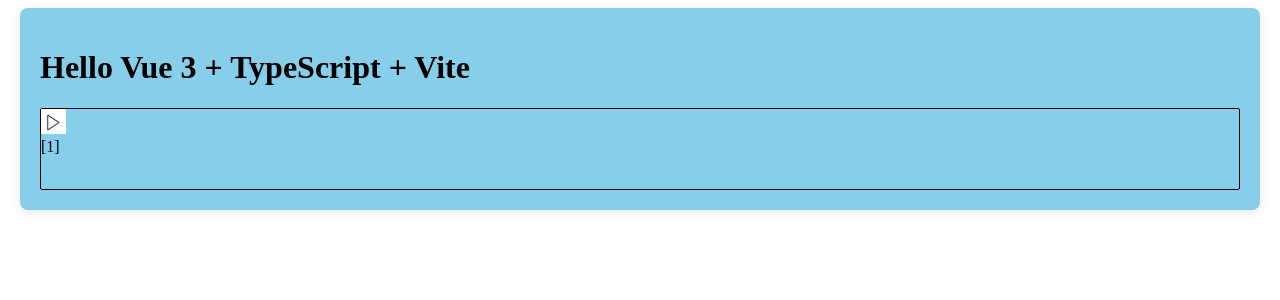
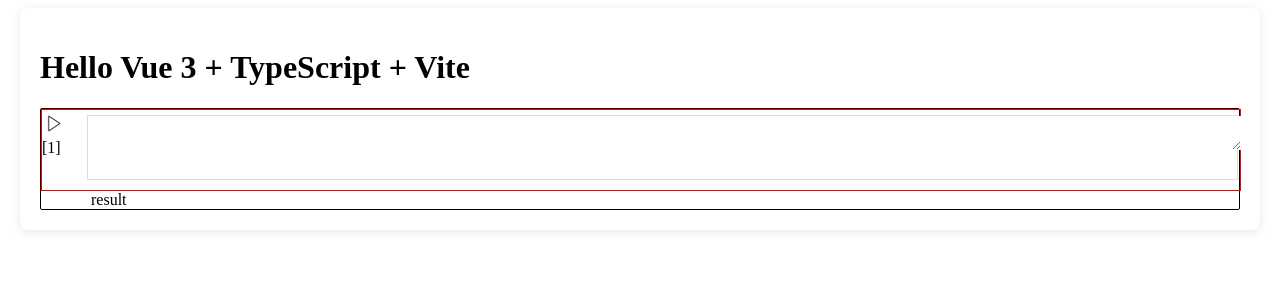
Before and after one commit to Jaleef/sqlnotebook, a Vue app: page / in a window 1280 px wide. Shown: the top 300 px of the page. Built offline with nearby package versions, Linux system fonts and the light colour scheme.

Commit message:
修改了一下布局

```diff
--- a/src/App.vue
+++ b/src/App.vue
@@ -21,7 +21,7 @@
     max-width: 1200px;
     margin: 0 auto;
     padding: 20px;
-    background-color: skyblue;
+    background-color: white;
     border-radius: 8px;
     box-shadow: 0 2px 10px rgba(0, 0, 0, 0.1);
   }
--- a/src/components/CodeBox.vue
+++ b/src/components/CodeBox.vue
@@ -1,18 +1,25 @@
 <template>
     <div class="outer">
+        <div class="mainContent">
             <!-- 下边是侧边栏的代码, 包括一个运行图标和运行顺序 -->
             <div class="sidebar">
                 <div>
                     <img v-if="!isRunning" src="../../public/run.png" alt="">
                     <img v-else src="../../public/running.png" alt="">
 
-                <div>[{{ order }}]</div>
+                    <div style="margin-bottom: 10px;">[{{ order }}]</div>
                 </div>
             </div>
 
-        <!--  -->
-        <div class="">
+            <!-- 下边是代码区 -->
+            <div class="code">
+                <textarea name="" id=""></textarea>
+            </div>
+        </div>
 
+        <!-- 下面是输出区 -->
+        <div class="output">
+            result
         </div>
     </div>
 </template>
@@ -33,18 +40,46 @@
 <style scoped>
     .outer {
         display: flex;
-        flex-direction: row;
+        flex-direction: column;
 
         border: 1px solid black;
         border-radius: 2px;
 
-        height: 80px;
+    }
+
+    .mainContent {
+        display: flex;
+        flex-direction: row;
+
+        min-height: 80px;
+        width: 100%;
+
+        border: 0.5px solid red;
     }
 
     .sidebar {
         display: flex;
         flex-direction: column;
-        justify-content: space-between;
+        justify-content: flex-start;
     }
 
+    .code {
+        border: 0.5px solid gainsboro;
+
+        margin-top: 5px;
+        margin-left: 20px;
+        margin-bottom: 10px;
+        margin-right: 2px;
+
+        width: 100%;
+    }
+    .code textarea {
+        width: 100%;
+        border: none;
+        outline: none;
+    }
+
+    .output {
+        margin-left: 50px;
+    }
 </style>
```
Also changed, not shown: 1 other file (tests, documents, lock files or other folders). Lines whose indentation alone changed are shown as unchanged.
